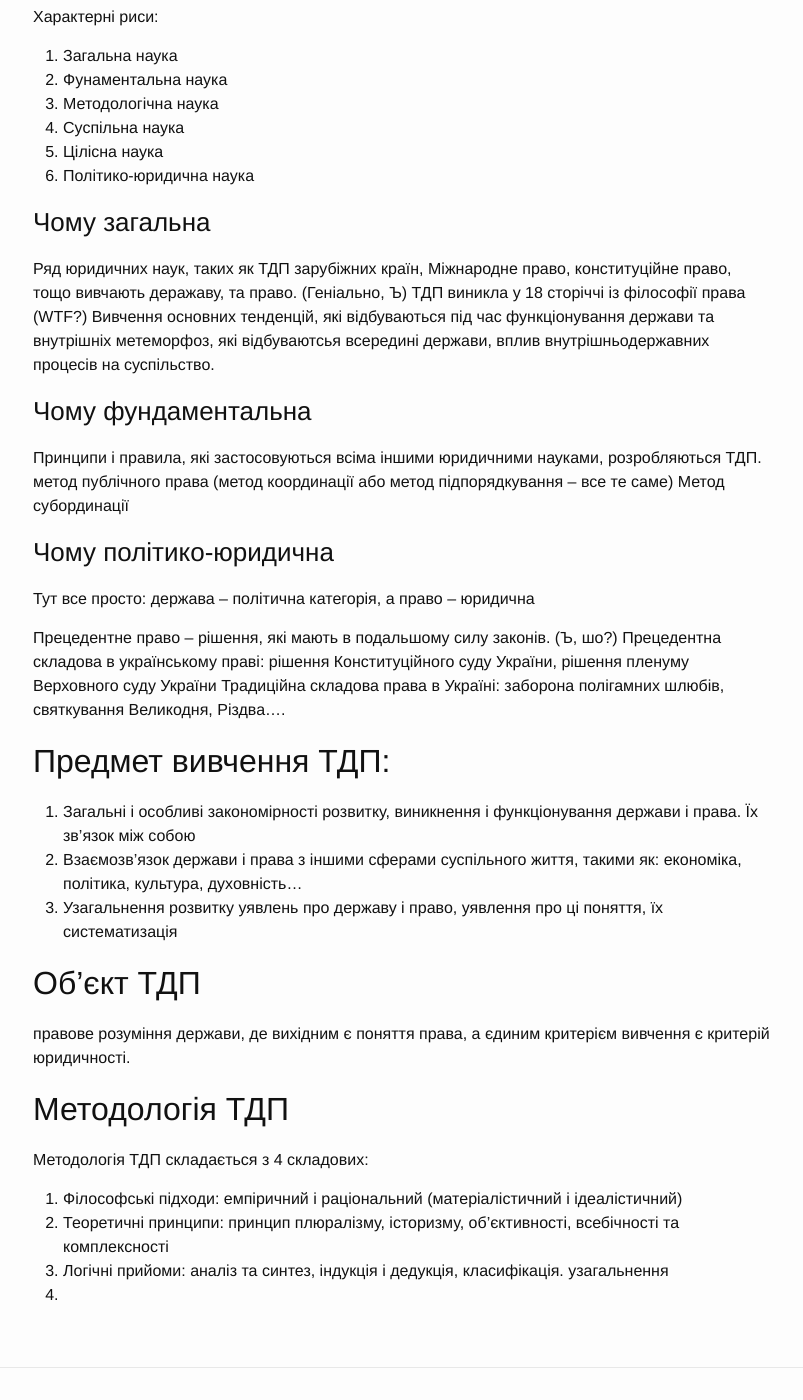
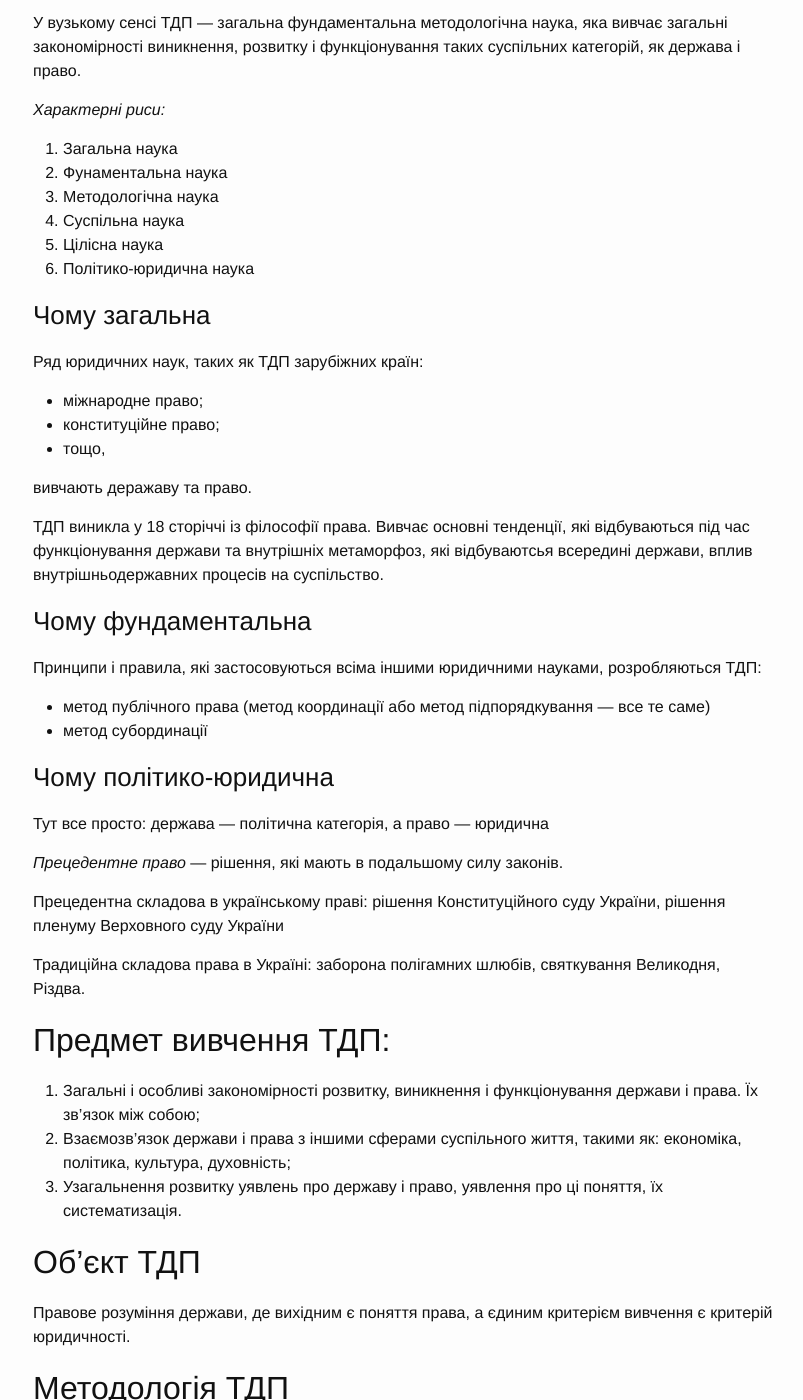
Before and after one commit to KPI-FICT-IP32/Blog, a Jekyll site: the page built from _posts/kpi/s06_jurisprudence/2016-02-19-jurisprudence-lecture-01.markdown, in a window 1280 px wide and 1400 px high, scrolled down 495 px. Shown: the whole window, without its empty margins (237-1040 px from the left). Built offline with Jekyll 4.4.1, drawn with Linux system fonts in a browser that asks for light colours; some of the changed text lies outside the part shown.

Commit message:
Update 2016-02-19-jurisprudence-lecture-01.markdown

```diff
--- a/_posts/kpi/s06_jurisprudence/2016-02-19-jurisprudence-lecture-01.markdown
+++ b/_posts/kpi/s06_jurisprudence/2016-02-19-jurisprudence-lecture-01.markdown
@@ -7,50 +7,70 @@
 
 # Теорія держави і права, як юридична наука
 
-1. Поняття та основні риси теорії держави і права (ТДП)
-Термін ТДП використовується у широкому і вузькому розуміннях
-У широкому розумінні, ТДП -- сукупність усіх вчень про державу і право, тобто юридична наука узагалі. Використовуються такі терміни:
+**Поняття та основні риси теорії держави і права (ТДП)**
+
+Термін ТДП використовується у широкому і вузькому розуміннях. У широкому розумінні, ТДП — сукупність усіх вчень про державу і право, тобто юридична наука узагалі. Використовуються такі терміни:
  - юридична наука,
- - праознавство,
- - юриспурденція
-У вузькому сенсі ТДП -- загальна фундаментальна методологічна наука, яка вивчає загальні закономірності виникнення, розвитку і функціонування таких суспільних категорій, як держава і право.
+ - правознавство,
+ - юриспруденція.
 
-Характерні риси:
-1. Загальна наука
-2. Фунаментальна наука
-3. Методологічна наука
-4. Суспільна наука
-5. Цілісна наука
-6. Політико-юридична наука
+У вузькому сенсі ТДП — загальна фундаментальна методологічна наука, яка вивчає загальні закономірності виникнення, розвитку і функціонування таких суспільних категорій, як держава і право.
+
+ *Характерні риси:*
+ 1. Загальна наука
+ 2. Фунаментальна наука
+ 3. Методологічна наука
+ 4. Суспільна наука
+ 5. Цілісна наука
+ 6. Політико-юридична наука
 
 ### Чому загальна
-Ряд юридичних наук, таких як ТДП зарубіжних країн, Міжнародне право, конституційне право, тощо вивчають деражаву, та право. (Геніально, Ъ)
-ТДП виникла у 18 сторіччі із філософії права (WTF?)
-Вивчення основних тенденцій, які відбуваються під час функціонування держави та внутрішніх метеморфоз, які відбуваютсья всередині держави, вплив внутрішньодержавних процесів на суспільство.
+Ряд юридичних наук, таких як ТДП зарубіжних країн:
+- міжнародне право;
+- конституційне право;
+- тощо,
+
+вивчають деражаву та право.
+
+ТДП виникла у 18 сторіччі із філософії права. Вивчає основні тенденції, які відбуваються під час функціонування держави та внутрішніх метаморфоз, які відбуваютсья всередині держави, вплив внутрішньодержавних процесів на суспільство.
 
 ### Чому фундаментальна
-Принципи і правила, які застосовуються всіма іншими юридичними науками, розробляються ТДП.
-метод публічного права (метод координації або метод підпорядкування -- все те саме)
-Метод субординації
+Принципи і правила, які застосовуються всіма іншими юридичними науками, розробляються ТДП:
+- метод публічного права (метод координації або метод підпорядкування — все те саме)
+- метод субординації
 
 ### Чому політико-юридична
-Тут все просто: держава -- політична категорія, а право -- юридична
+Тут все просто: держава — політична категорія, а право — юридична
 
-Прецедентне право -- рішення, які мають в подальшому силу законів. (Ъ, шо?)
+*Прецедентне право* — рішення, які мають в подальшому силу законів.
+
 Прецедентна складова в українському праві: рішення Конституційного суду України, рішення пленуму Верховного суду України
-Традиційна складова права в Україні: заборона полігамних шлюбів, святкування Великодня, Різдва....
+
+Традиційна складова права в Україні: заборона полігамних шлюбів, святкування Великодня, Різдва.
 
 ## Предмет вивчення ТДП:
-1. Загальні і особливі закономірності розвитку, виникнення і функціонування держави і права. Їх зв'язок між собою
-2. Взаємозв'язок держави і права з іншими сферами суспільного життя, такими як: економіка, політика, культура, духовність...
-3. Узагальнення розвитку уявлень про державу і право, уявлення про ці поняття, їх систематизація
+1. Загальні і особливі закономірності розвитку, виникнення і функціонування держави і права. Їх зв'язок між собою;
+2. Взаємозв'язок держави і права з іншими сферами суспільного життя, такими як: економіка, політика, культура, духовність;
+3. Узагальнення розвитку уявлень про державу і право, уявлення про ці поняття, їх систематизація.
 
 ## Об'єкт ТДП
-правове розуміння держави, де вихідним є поняття права, а єдиним критерієм вивчення є критерій юридичності.
+Правове розуміння держави, де вихідним є поняття права, а єдиним критерієм вивчення є критерій юридичності.
 
 ## Методологія ТДП
 Методологія ТДП складається з 4 складових:
-1. Філософські підходи: емпіричний і раціональний (матеріалістичний і ідеалістичний)
-2. Теоретичні принципи: принцип плюралізму, історизму, об'єктивності, всебічності та комплексності
-3. Логічні прийоми: аналіз та синтез, індукція і дедукція, класифікація. узагальнення
-4.
+
+1. Філософські підходи:
+  * емпіричний (матеріалістичний)
+  * раціональний (ідеалістичний)
+
+2. Теоретичні принципи:
+  * принцип плюралізму
+  * історизму
+  * об'єктивності
+  * всебічності
+  * комплексності
+
+3. Логічні прийоми:
+  * аналіз та синтез
+  * індукція і дедукція
+  * класифікація і узагальнення
```
